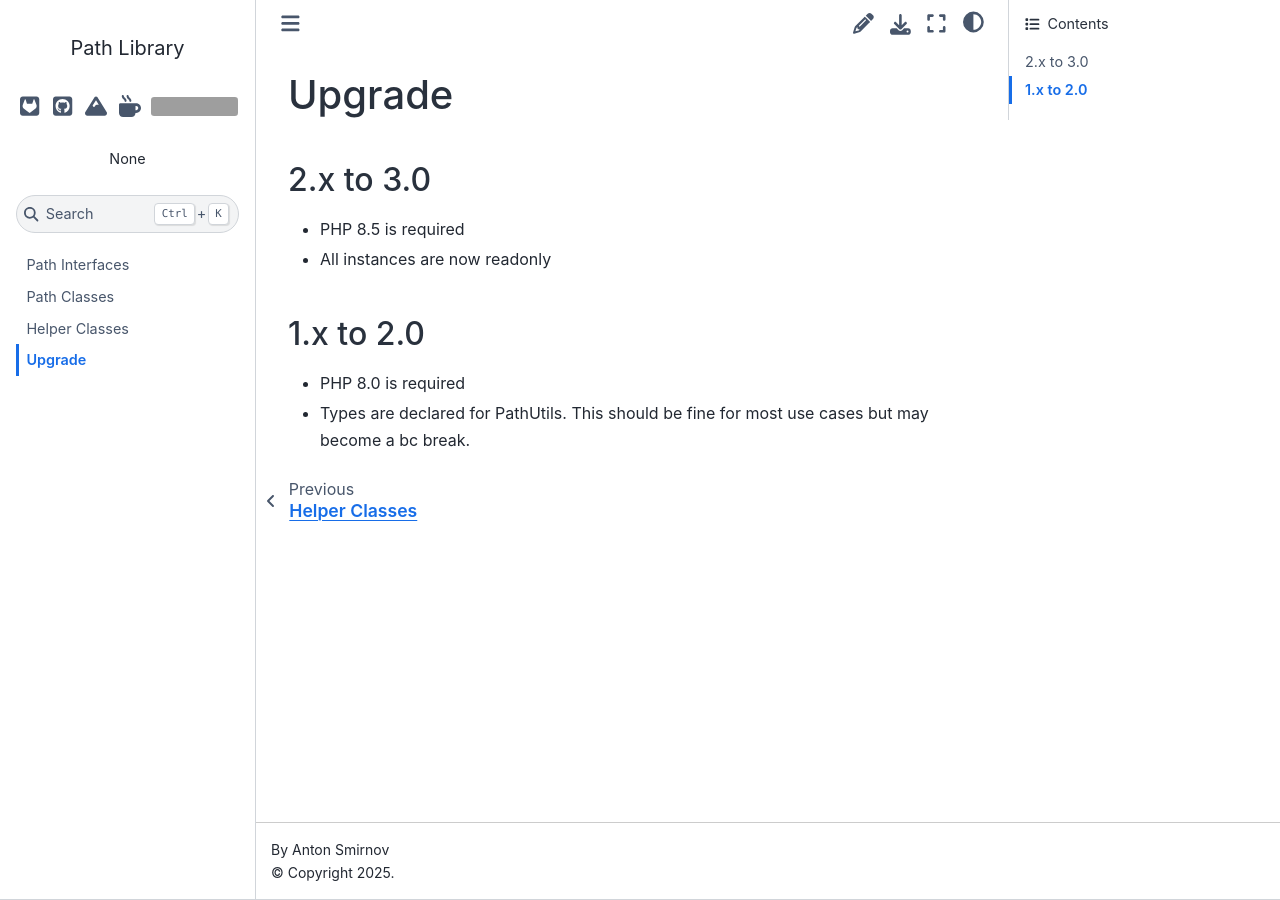
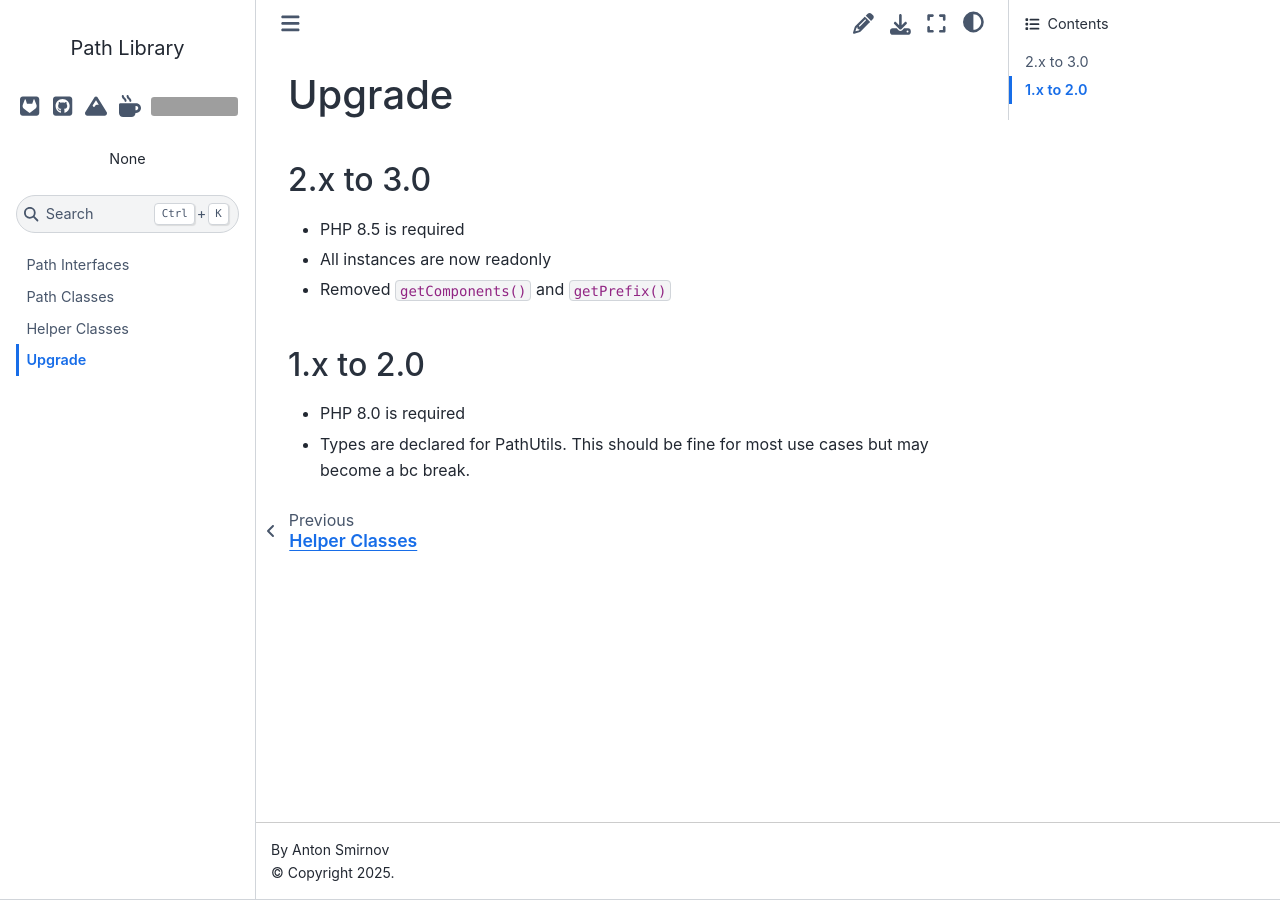
Before and after one commit to arokettu/php-path, a Sphinx documentation site: the page built from docs/upgrade.rst, in a window 1280 px wide. Built offline with Sphinx 7.4.7 and the Sphinx Book theme 1.1.4, drawn with Linux system fonts in a browser that asks for light colours; grey boxes are pictures that could not be loaded.

Commit message:
Missing notice

```diff
--- a/docs/upgrade.rst
+++ b/docs/upgrade.rst
@@ -6,6 +6,7 @@ Upgrade
 
 * PHP 8.5 is required
 * All instances are now readonly
+* Removed ``getComponents()`` and ``getPrefix()``
 
 1.x to 2.0
 ==========
```
Also changed, not shown: CHANGELOG.md (+1 -0 lines).
